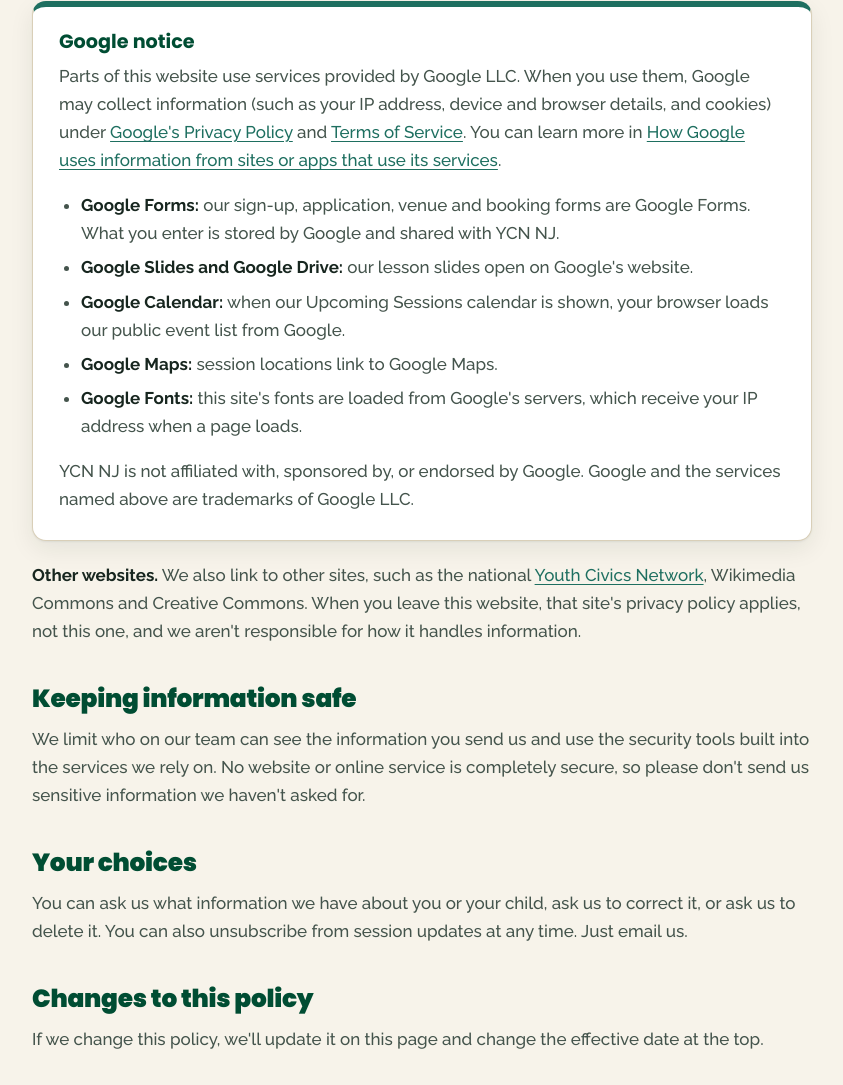
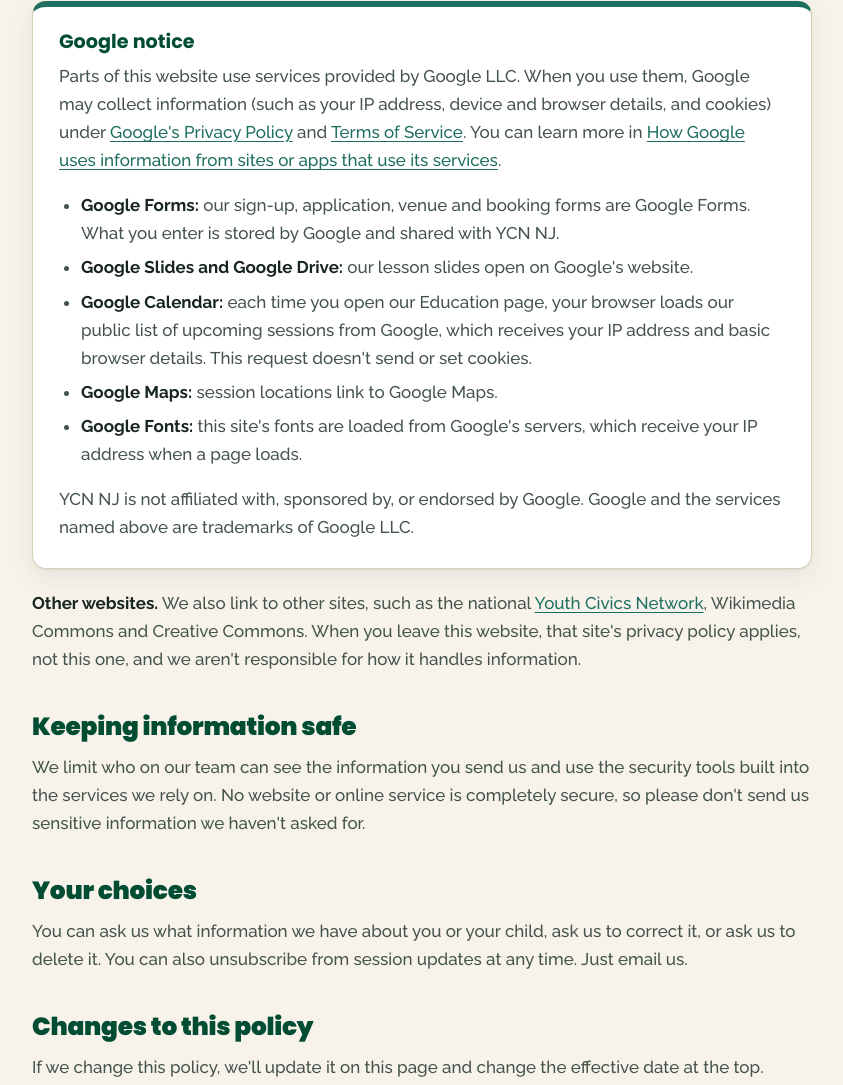
Before and after one commit to Pepper720/youthcivicsnetworknjwebsite, a plain HTML site: page privacy.html in a window 1280 px wide. Shown: the part 2453-3538 px from the top of the page, without its empty margins (218-1061 px from the left). Drawn offline with Linux system fonts and the light colour scheme.

Commit message:
Privacy policy: describe calendar loading precisely
Co-Authored-By: Claude Opus 5.5 <noreply@anthropic.com>
Claude-Session: https://claude.ai/code/session_01Vm5CMvPGST11ocdaQHWETM

```diff
--- a/privacy.html
+++ b/privacy.html
@@ -140,7 +140,7 @@
           <ul>
             <li><strong>Google Forms:</strong> our sign-up, application, venue and booking forms are Google Forms. What you enter is stored by Google and shared with YCN NJ.</li>
             <li><strong>Google Slides and Google Drive:</strong> our lesson slides open on Google's website.</li>
-            <li><strong>Google Calendar:</strong> when our Upcoming Sessions calendar is shown, your browser loads our public event list from Google.</li>
+            <li><strong>Google Calendar:</strong> each time you open our Education page, your browser loads our public list of upcoming sessions from Google, which receives your IP address and basic browser details. This request doesn't send or set cookies.</li>
             <li><strong>Google Maps:</strong> session locations link to Google Maps.</li>
             <li><strong>Google Fonts:</strong> this site's fonts are loaded from Google's servers, which receive your IP address when a page loads.</li>
           </ul>
```
